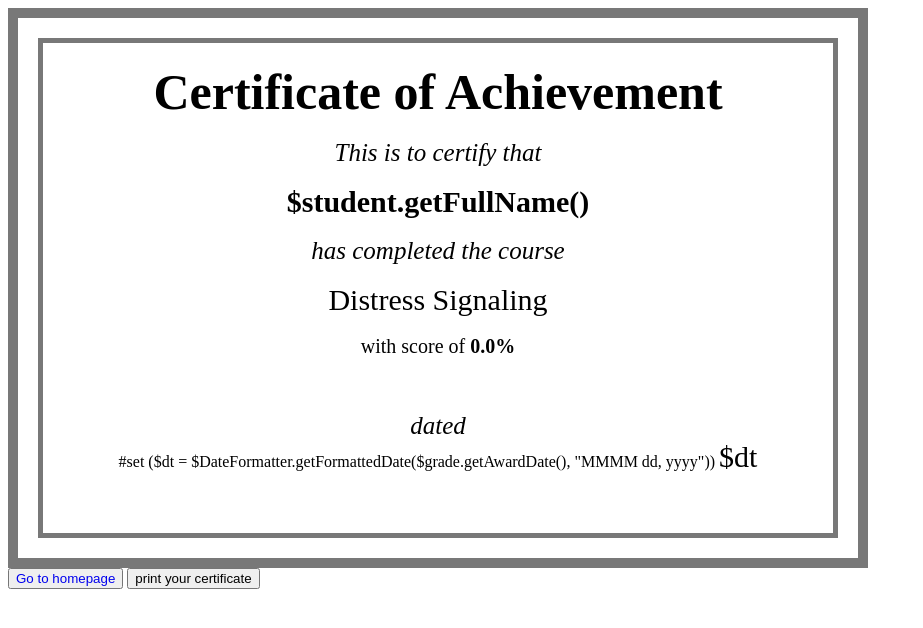
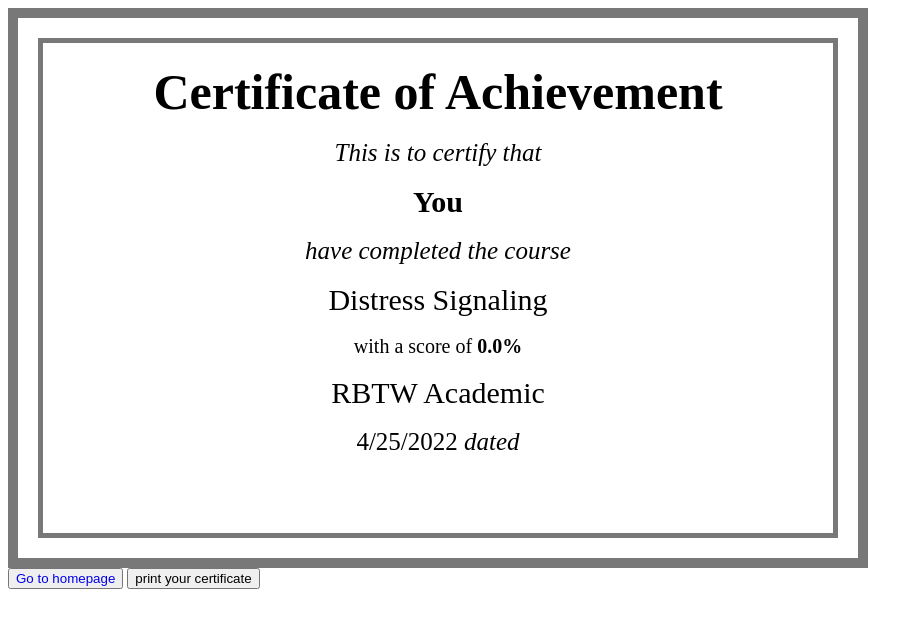
Before and after one commit to UnicornoftheSea99/DistressSignaling, a Flask app: page /certificate in a window 1280 px wide. Shown: the top 628 px of the page, without its empty margins (0-923 px from the left). Run offline with Flask 2, Linux system fonts and the light colour scheme.

Commit message:
Update certificate.html

```diff
--- a/templates/certificate.html
+++ b/templates/certificate.html
@@ -1,31 +1,44 @@
 <head type="text/css" media="print">
     <style type="text/css">
-        @media print{
-.noprint {display:none;}
+        @media print {
+            .noprint {
+                display: none;
+            }
 
         }
     </style>
-    <style>a{text-decoration:none}</style>
+    <style>
+        a {
+            text-decoration: none
+        }
+    </style>
 </head>
+
 <body>
-<div  style="width:800px; height:500px; padding:20px; text-align:center; border: 10px solid #787878">
+    <div style="width:800px; height:500px; padding:20px; text-align:center; border: 10px solid #787878">
         <div style="width:750px; height:450px; padding:20px; text-align:center; border: 5px solid #787878">
             <span style="font-size:50px; font-weight:bold">Certificate of Achievement</span>
             <br><br>
             <span style="font-size:25px"><i>This is to certify that</i></span>
             <br><br>
-        <span style="font-size:30px"><b>$student.getFullName()</b></span><br /><br />
-        <span style="font-size:25px"><i>has completed the course</i></span> <br /><br />
+            <span style="font-size:30px"><b>You</b></span><br /><br />
+            <span style="font-size:25px"><i>have completed the course</i></span> <br /><br />
             <span style="font-size:30px">Distress Signaling</span> <br /><br />
-        <span style="font-size:20px">with score of <b>{{grade}}%</b></span> <br /><br /><br /><br />
-        <span style="font-size:25px"><i>dated</i></span><br>
-        #set ($dt = $DateFormatter.getFormattedDate($grade.getAwardDate(), "MMMM dd, yyyy"))
-        <span style="font-size:30px">$dt</span>
+            <span style="font-size:20px">with a score of <b>{{grade}}%</b></span> <br /><br />
+            <span style="font-size:30px">RBTW Academic</span><br /><br />
+            <span style="font-size:25px">
+                <script>
+                    date = new Date().toLocaleDateString();
+                    document.write(date);
+                </script><i> dated</i>
+            </span><br>
+
+
         </div>
     </div>
 
     <div class="noprint">
-    <button><a href= "{{'/'}}" >Go to homepage</a></button>
+        <button><a href="{{'/'}}">Go to homepage</a></button>
         <button onclick="window.print()">print your certificate</button>
     </div>
 
```
Lines whose indentation alone changed are shown as unchanged.
